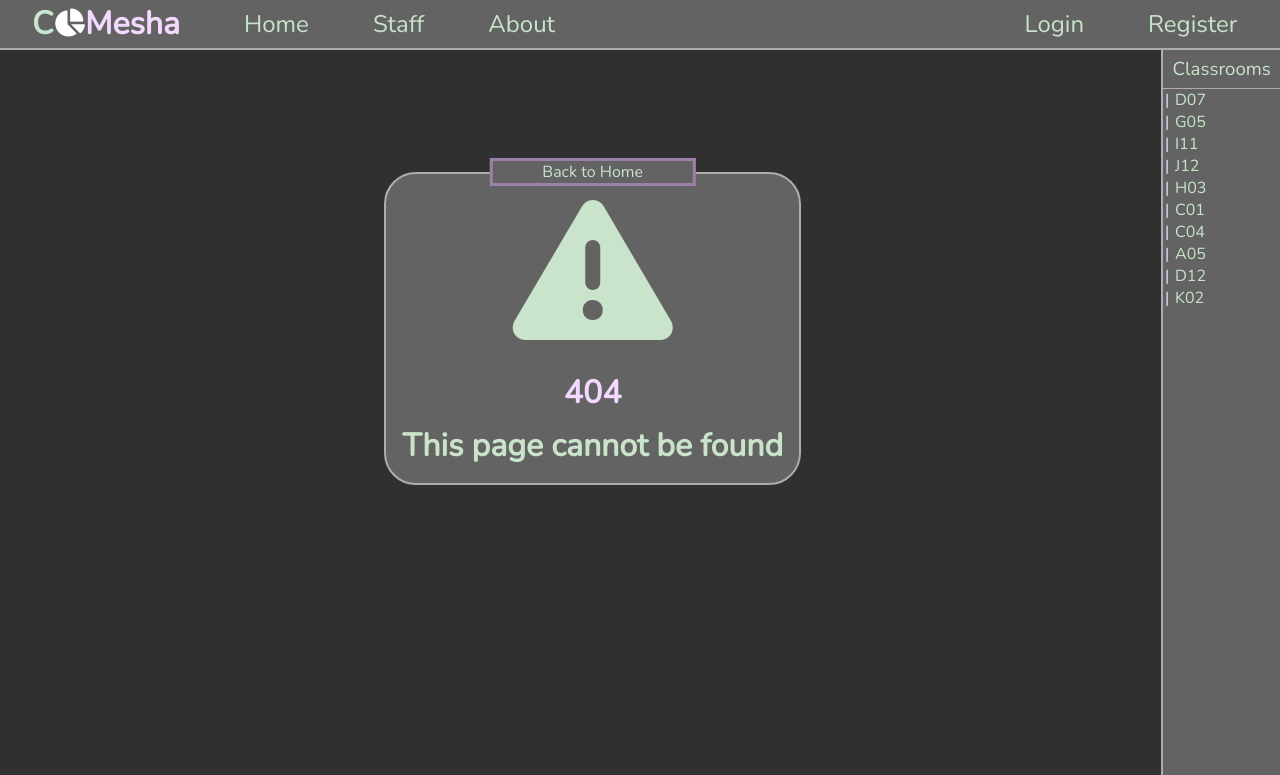
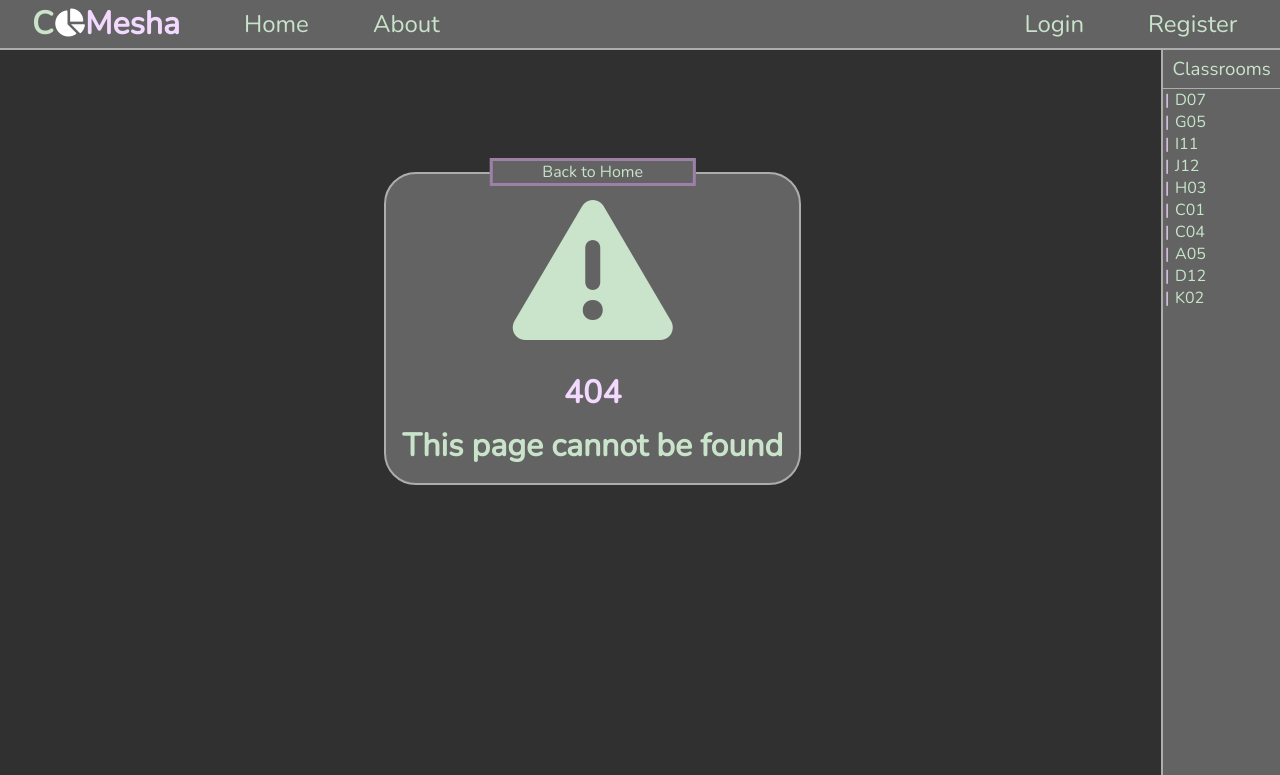
Before and after one commit to ayyboisss/CMesha, a Flask app: page /classroom/1 in a window 1280 px wide. Shown: the top 775 px of the page. Run offline with Flask 3, Linux system fonts and the light colour scheme; some libraries are stand-ins or nearby versions.

Commit message:
no use for staff page

```diff
--- a/templates/nav.html
+++ b/templates/nav.html
@@ -1,6 +1,5 @@
 <ul>
     <li><a href="/" class="nav-buttons">Home</a></li>
-    <li><a href="" class="nav-buttons">Staff</a></li>
     <li><a href="/about" class="nav-buttons">About</a></li>
     <li id="nav-seperator"> </li>
     {% if current_user.username %}
```
